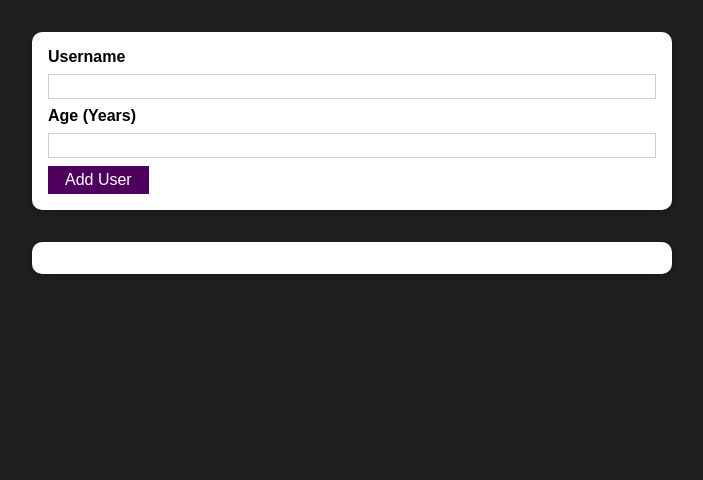
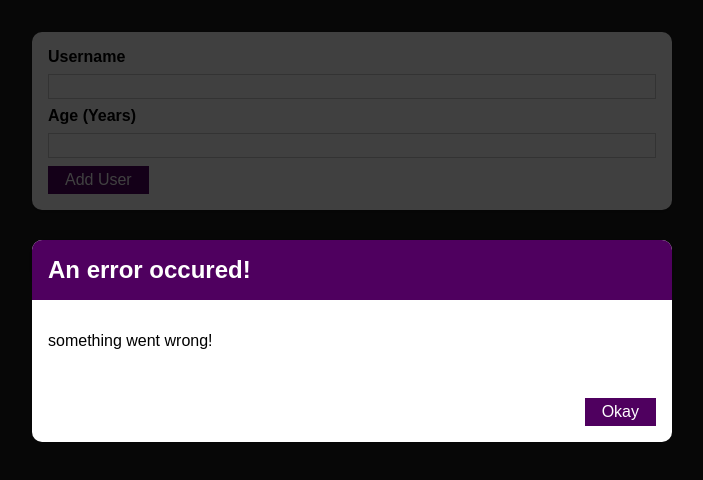
Before and after one commit to WayanPande/React-practice-project, a React (Create React App) app: page / in a window 1280 px wide. Shown: the top 480 px of the page, without its empty margins (288-991 px from the left). Built offline with nearby package versions, Linux system fonts and the light colour scheme.

Commit message:
Adding The 'ErrorModal' Component

```diff
--- /dev/null
+++ b/src/components/UI/ErrorModal.js
@@ -0,0 +1,25 @@
+import React from "react";
+import Button from "./Button";
+import Card from "./Card";
+import styles from './ErrorModal.module.css';
+
+const ErrorModal = props => {
+    return (
+        <div>
+            <div className={styles.backdrop} />
+            <Card className={styles.modal}>
+                <header className={styles.header}>
+                    <h2>{props.title}</h2>
+                </header>
+                <div className={styles.content}>
+                    <p>{props.message}</p>
+                </div>
+                <footer className={styles.actions}>
+                    <Button>Okay</Button>
+                </footer>
+            </Card>
+        </div>
+    );
+};
+
+export default ErrorModal;
--- /dev/null
+++ b/src/components/UI/ErrorModal.module.css
@@ -0,0 +1,45 @@
+.backdrop {
+    position: fixed;
+    top: 0;
+    left: 0;
+    width: 100%;
+    height: 100vh;
+    z-index: 10;
+    background: rgba(0, 0, 0, 0.75);
+}
+
+.modal {
+    position: fixed;
+    top: 30vh;
+    left: 10%;
+    width: 80%;
+    z-index: 100;
+    overflow: hidden;
+}
+
+.header {
+    background: #4f005f;
+    padding: 1rem;
+}
+
+.header h2 {
+    margin: 0;
+    color: white;
+}
+
+.content {
+    padding: 1rem;
+}
+
+.actions {
+    padding: 1rem;
+    display: flex;
+    justify-content: flex-end;
+}
+
+@media (min-width: 768px) {
+    .modal {
+        left: calc(50% - 20rem);
+        width: 40rem;
+    }
+}
--- a/src/components/Users/AddUser.js
+++ b/src/components/Users/AddUser.js
@@ -1,6 +1,7 @@
 import React, { useState } from "react";
 import Button from "../UI/Button";
 import Card from "../UI/Card";
+import ErrorModal from "../UI/ErrorModal";
 import styles from './AddUser.module.css';
 
 
@@ -34,6 +35,8 @@
     };
 
     return (
+        <div>
+            <ErrorModal title="An error occured!" message="something went wrong!" />
             <Card className={styles.input}>
                 <form onSubmit={addUserHandler}>
                     <label htmlFor='username'>Username</label>
@@ -43,6 +46,7 @@
                     <Button type='submit'>Add User</Button>
                 </form>
             </Card>
+        </div>
     );
 };
 
```
Lines whose indentation alone changed are shown as unchanged.
